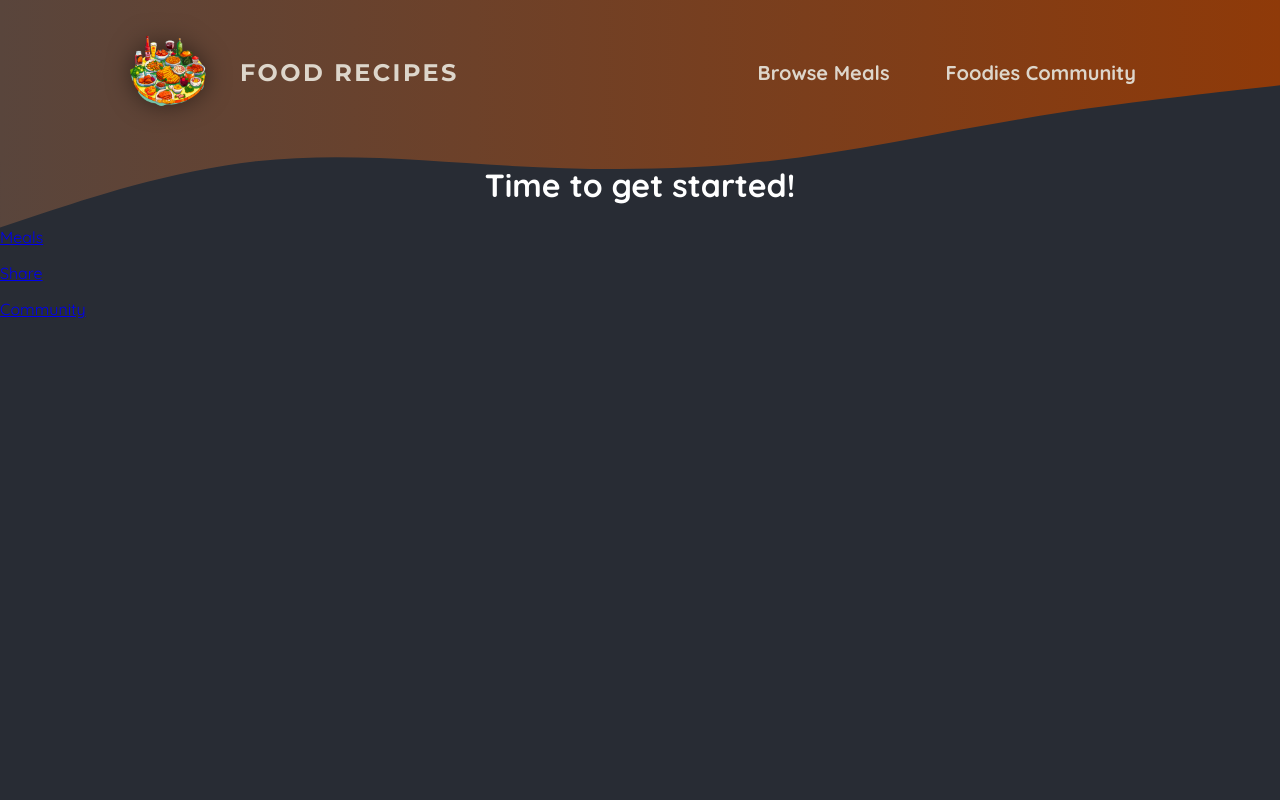
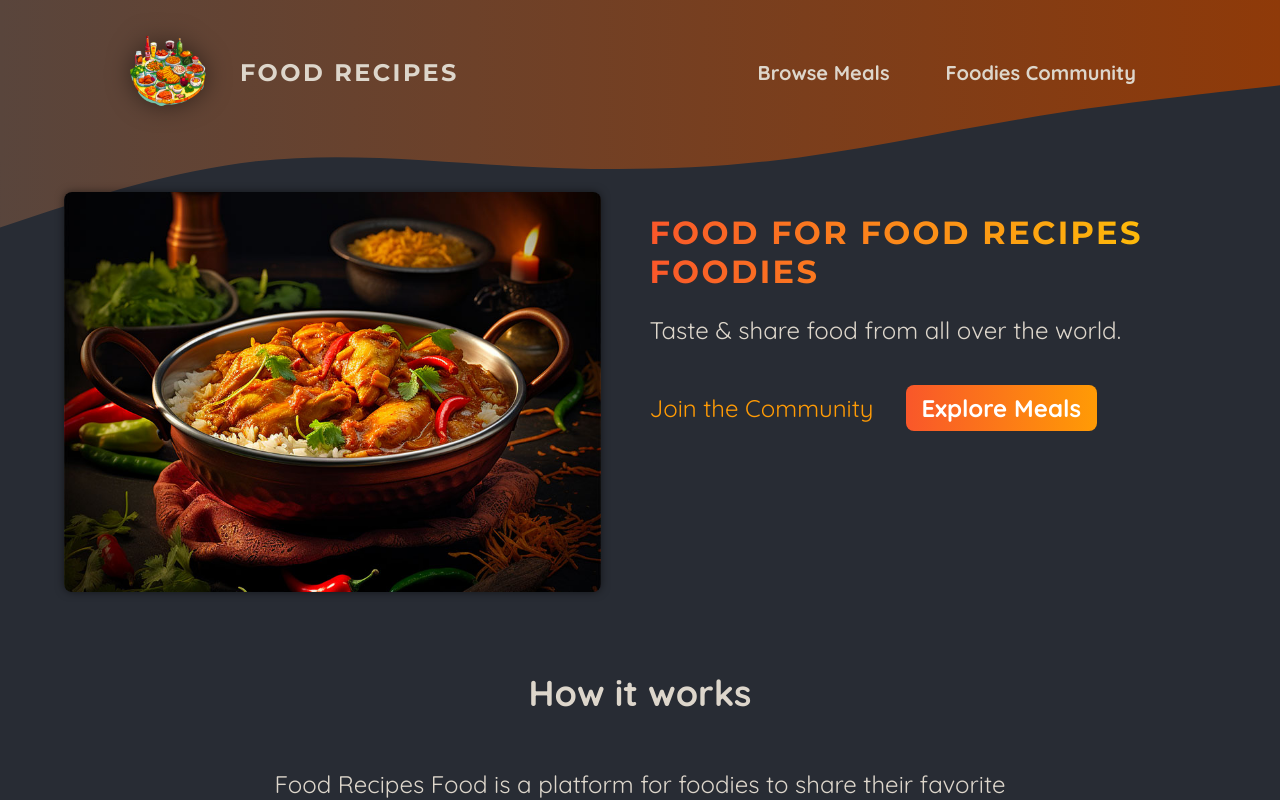
Before and after one commit to ankitsrivastava0103/food-recipes, a Next.js app: page / in a window 1280 px wide. Shown: the top 800 px of the page. Built offline with nearby package versions, Linux system fonts and the light colour scheme.

Commit message:
Setting Up Different Page Conent + Styling

```diff
--- /dev/null
+++ b/app/community/page.module.css
@@ -0,0 +1,61 @@
+.header {
+  gap: 3rem;
+  margin: 3rem auto 5rem auto;
+  width: 90%;
+  max-width: 75rem;
+  color: #ddd6cb;
+  font-size: 1.5rem;
+  text-align: center;
+}
+
+.header h1 {
+  font-family: "Montserrat", sans-serif;
+}
+
+.highlight {
+  background: linear-gradient(90deg, #f9572a, #ff8a05);
+  background-clip: text;
+  -webkit-background-clip: text;
+  -webkit-text-fill-color: transparent;
+}
+
+.main {
+  width: 90%;
+  max-width: 40rem;
+  margin: 0 auto;
+  text-align: center;
+}
+
+.main h2 {
+  font-family: "Montserrat", sans-serif;
+  font-size: 2rem;
+  margin-bottom: 3rem;
+  color: #ddd6cb;
+}
+
+.perks {
+  list-style: none;
+  margin: 3rem 0;
+  padding: 0;
+}
+
+.perks li {
+  display: flex;
+  flex-direction: column;
+  align-items: center;
+  gap: 2rem;
+}
+
+.perks img {
+  width: 8rem;
+  height: 8rem;
+  object-fit: contain;
+}
+
+.perks p {
+  font-family: "Montserrat", sans-serif;
+  font-size: 1.5rem;
+  font-weight: bold;
+  margin: 0;
+  color: #ddd6cb;
+}
--- a/app/page.js
+++ b/app/page.js
@@ -1,20 +1,52 @@
 import Link from "next/link";
+import styles from "./page.module.css";
+import ImageSlideshow from "@/components/images/image-slideshow";
 
 export default function Home() {
   return (
+    <>
+      <header className={styles.header}>
+        <div className={styles.slideshow}>
+          <ImageSlideshow />
+        </div>
+        <div>
+          <div className={styles.hero}>
+            <h1>Food for Food Recipes Foodies</h1>
+            <p>Taste & share food from all over the world.</p>
+          </div>
+          <div className={styles.cta}>
+            <Link href="/community">Join the Community</Link>
+            <Link href="/meals">Explore Meals</Link>
+          </div>
+        </div>
+      </header>
       <main>
-      <h1 style={{ color: "white", textAlign: "center" }}>
-        Time to get started!
-      </h1>
+        <section className={styles.section}>
+          <h2>How it works</h2>
           <p>
-        <Link href="/meals">Meals</Link>
+            Food Recipes Food is a platform for foodies to share their favorite
+            recipes with the world. It&apos;s a place to discover new dishes,
+            and to connect with other food lovers.
           </p>
           <p>
-        <Link href="/meals/share">Share</Link>
+            Food Recipes Food is a place to discover new dishes, and to connect
+            with other food lovers.
+          </p>
+        </section>
+
+        <section className={styles.section}>
+          <h2>Why Food Recipes Food?</h2>
+          <p>
+            Food Recipes Food is a platform for foodies to share their favorite
+            recipes with the world. It&apos;s a place to discover new dishes,
+            and to connect with other food lovers.
           </p>
           <p>
-        <Link href="/community">Community</Link>
+            Food Recipes Food is a place to discover new dishes, and to connect
+            with other food lovers.
           </p>
+        </section>
       </main>
+    </>
   );
 }
--- /dev/null
+++ b/app/page.module.css
@@ -0,0 +1,75 @@
+.header {
+  display: flex;
+  gap: 3rem;
+  margin: 3rem auto;
+  width: 90%;
+  max-width: 75rem;
+}
+
+.slideshow {
+  width: 40rem;
+  height: 25rem;
+}
+
+.hero {
+  color: #ddd6cb;
+  font-size: 1.5rem;
+}
+
+.hero h1 {
+  font-size: 2rem;
+  font-weight: bold;
+  font-family: "Montserrat", sans-serif;
+  letter-spacing: 0.15rem;
+  text-transform: uppercase;
+  background: linear-gradient(90deg, #f9572a, #ffc905);
+  background-clip: text;
+  -webkit-background-clip: text;
+  -webkit-text-fill-color: transparent;
+}
+
+.cta {
+  font-size: 1.5rem;
+  display: flex;
+  gap: 1rem;
+}
+
+.cta a {
+  display: inline-block;
+  margin-top: 1rem;
+  padding: 0.5rem 1rem;
+  border-radius: 0.5rem;
+  background: linear-gradient(90deg, #f9572a, #ff9b05);
+  color: #ffffff;
+  font-weight: bold;
+  text-decoration: none;
+}
+
+.cta a:hover,
+.cta a:active {
+  background: linear-gradient(90deg, #fd4715, #f9b241);
+}
+
+.cta a:first-child {
+  background: transparent;
+  font-weight: normal;
+  color: #ff9b05;
+  padding-left: 0;
+}
+
+.cta a:first-child:hover,
+.cta a:first-child:active {
+  background: transparent;
+  color: #f9b241;
+}
+
+.section {
+  display: flex;
+  flex-direction: column;
+  color: #ddd6cb;
+  font-size: 1.5rem;
+  max-width: 50rem;
+  width: 90%;
+  margin: 2rem auto;
+  text-align: center;
+}
--- /dev/null
+++ b/components/images/image-slideshow.js
@@ -0,0 +1,48 @@
+"use client";
+import { useEffect, useState } from "react";
+import Image from "next/image";
+import burgerImg from "@/assets/burger.jpg";
+import curryImg from "@/assets/curry.jpg";
+import dumplingsImg from "@/assets/dumplings.jpg";
+import macncheeseImg from "@/assets/macncheese.jpg";
+import pizzaImg from "@/assets/pizza.jpg";
+import schnitzelImg from "@/assets/schnitzel.jpg";
+import tomatoSaladImg from "@/assets/tomato-salad.jpg";
+import styles from "./image-slideshow.module.css";
+
+const images = [
+  { image: burgerImg, alt: "A delicious, juicy burger" },
+  { image: curryImg, alt: "A delicious, spicy curry" },
+  { image: dumplingsImg, alt: "Steamed dumplings" },
+  { image: macncheeseImg, alt: "Mac and cheese" },
+  { image: pizzaImg, alt: "A delicious pizza" },
+  { image: schnitzelImg, alt: "A delicious schnitzel" },
+  { image: tomatoSaladImg, alt: "A delicious tomato salad" },
+];
+
+export default function ImageSlideshow() {
+  const [currentImageIndex, setCurrentImageIndex] = useState(0);
+
+  useEffect(() => {
+    const interval = setInterval(() => {
+      setCurrentImageIndex((prevIndex) =>
+        prevIndex < images.length - 1 ? prevIndex + 1 : 0
+      );
+    }, 5000);
+
+    return () => clearInterval(interval);
+  }, []);
+
+  return (
+    <div className={styles.slideshow}>
+      {images.map((image, index) => (
+        <Image
+          key={index}
+          src={image.image}
+          className={index === currentImageIndex ? styles.active : ""}
+          alt={image.alt}
+        />
+      ))}
+    </div>
+  );
+}
--- /dev/null
+++ b/components/images/image-slideshow.module.css
@@ -0,0 +1,26 @@
+.slideshow {
+  position: relative;
+  width: 100%;
+  height: 100%;
+  border-radius: 8px;
+  overflow: hidden;
+  box-shadow: 0 0 0.5rem rgba(0, 0, 0, 0.5);
+}
+
+.slideshow img {
+  width: 100%;
+  height: 100%;
+  object-fit: cover;
+  position: absolute;
+  top: 0;
+  left: 0;
+  opacity: 0;
+  transform: scale(1.1) translateX(-1rem) rotate(-5deg);
+  transition: all 0.5s ease-in-out;
+}
+
+.slideshow .active {
+  z-index: 1;
+  opacity: 1;
+  transform: scale(1) translateX(0) rotate(0);
+}
--- a/components/main-header/main-header.js
+++ b/components/main-header/main-header.js
@@ -1,6 +1,7 @@
 import Link from "next/link";
 import Image from "next/image";
 import MainHeaderBackground from "./main-header-background";
+import NavLink from "./nav-link";
 import logoImg from "@/assets/logo.png";
 import styles from "./main-header.module.css";
 
@@ -16,10 +17,10 @@ export default function MainHeader() {
         <nav className={styles.nav}>
           <ul>
             <li>
-              <Link href="/meals">Browse Meals</Link>
+              <NavLink href="/meals">Browse Meals</NavLink>
             </li>
             <li>
-              <Link href="/community">Foodies Community</Link>
+              <NavLink href="/community">Foodies Community</NavLink>
             </li>
           </ul>
         </nav>
--- a/components/main-header/main-header.module.css
+++ b/components/main-header/main-header.module.css
@@ -38,13 +38,6 @@
   text-shadow: 0 0 18px rgba(248, 190, 42, 0.8);
 }
 
-.active {
-  background: linear-gradient(90deg, #ff8a05, #f9b331);
-  background-clip: text;
-  -webkit-background-clip: text;
-  -webkit-text-fill-color: transparent;
-}
-
 .logo {
   display: flex;
   align-items: center;
--- /dev/null
+++ b/components/main-header/nav-link.js
@@ -0,0 +1,17 @@
+"use client";
+import Link from "next/link";
+import { usePathname } from "next/navigation";
+import styles from "./nav-link.module.css";
+
+export default function NavLink({ href, children }) {
+  const path = usePathname();
+
+  return (
+    <Link
+      href={href}
+      className={path.startsWith(href) ? styles.active : undefined}
+    >
+      {children}
+    </Link>
+  );
+}
--- /dev/null
+++ b/components/main-header/nav-link.module.css
@@ -0,0 +1,6 @@
+.active {
+  background: linear-gradient(90deg, #ff8a05, #f9b331);
+  background-clip: text;
+  -webkit-background-clip: text;
+  -webkit-text-fill-color: transparent;
+}
```
Also changed, not shown: app/community/page.js (+37 -1 lines). Lines whose indentation alone changed are shown as unchanged.
